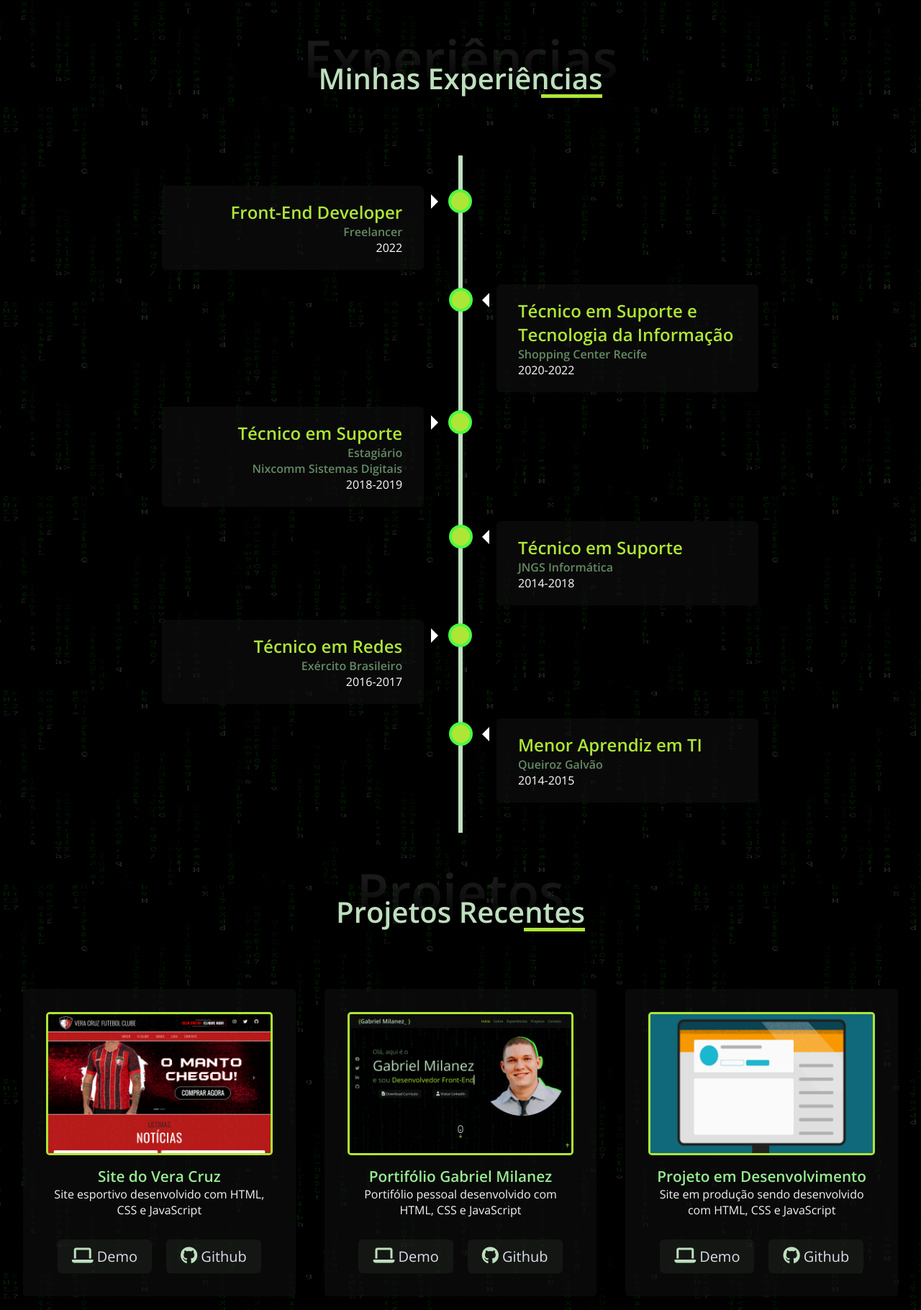
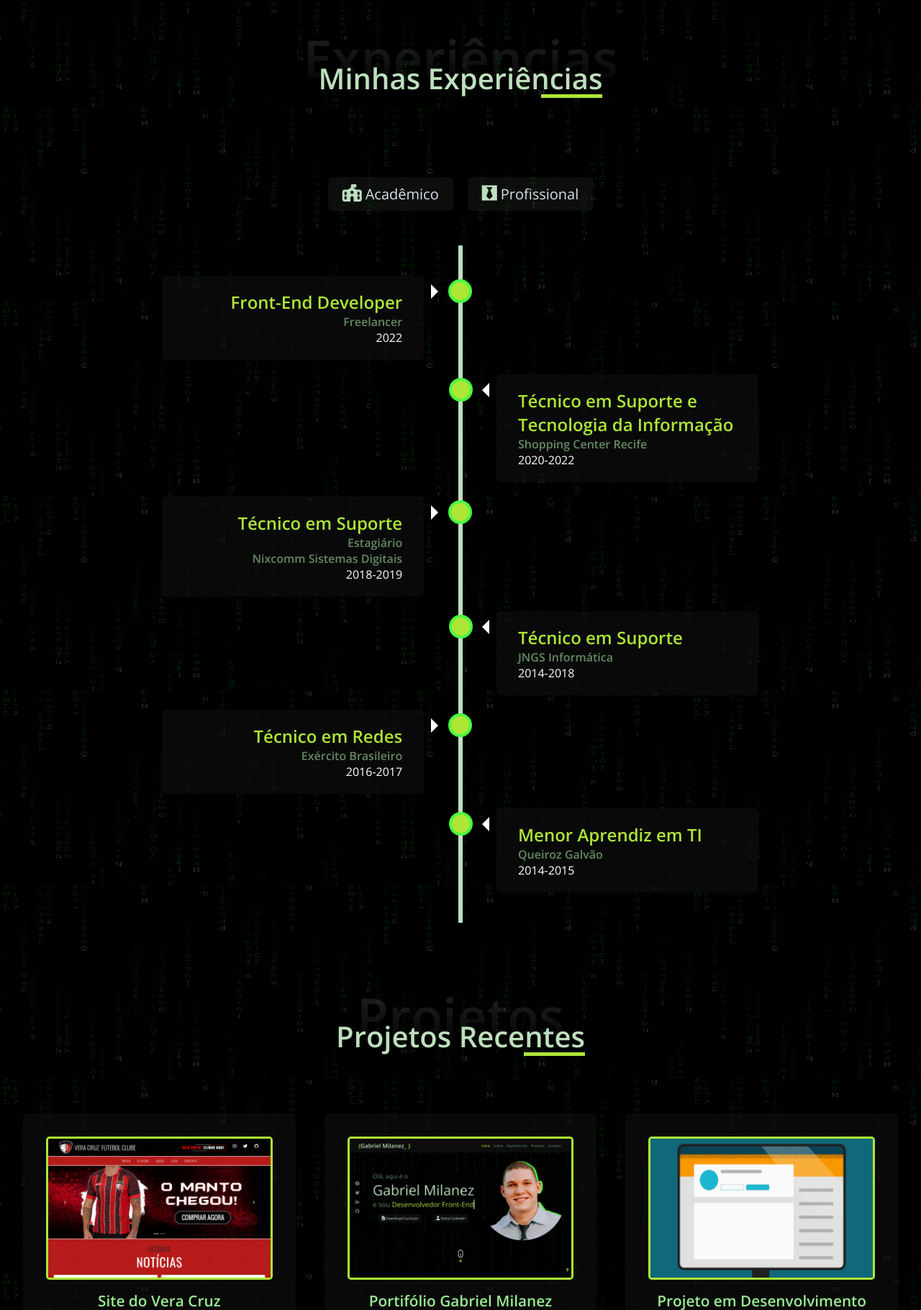
Before and after one commit to miilanez/portfolio-gabriel-milanez, a PHP site: page / in a window 1280 px wide. Shown: the part 1471-3291 px from the top of the page at 72% size. Run offline with PHP 8.4, Linux system fonts and the light colour scheme; some libraries are stand-ins or nearby versions.

Commit message:
atualização curriculo

```diff
--- a/css/style.css
+++ b/css/style.css
@@ -570,6 +570,17 @@ configuração abaixo apenas para destaque da área sobre
 }
 
 /* Section Experiences*/
+
+.section-experiences {
+  display:flex;
+  flex-direction: column;
+}
+
+.section-experiences .content {
+  display: flex;
+  flex-direction: column;
+  margin-bottom: 3rem;
+}
 
 /* The actual timeline (the vertical ruler) */
 .timeline {
--- a/index.html
+++ b/index.html
@@ -143,10 +143,21 @@
     <!--About Section End-->
     <!--Experiences Section Start-->
 
-    <div class="container flex-center" id="experiencias">
+    <div class="section-experiences flex-center" id="experiencias">
         <h1 class="section-title-01">Experiências</h1>
         <h2 class="section-title-02">Minhas Experiências</h2>
         <div class="content flex-center">
+
+            <div class="container-experiences content">
+                <div class="buttons">
+                    <a href="#" target="_blank"
+                        rel="noopener noreferrer"><button><i class="fas fa-school-flag" aria-hidden="true"></i>
+                            Acadêmico </button></a>
+                    <a href="#" target="_blank"
+                        rel="noopener noreferrer"><button><i class="fab fa-black-tie" aria-hidden="true"></i>
+                            Profissional </button></a>
+                </div>
+            </div>
 
             <div class="timeline section">
                 <div class="container-exp left">
```
Also changed, not shown: 1 other file.
